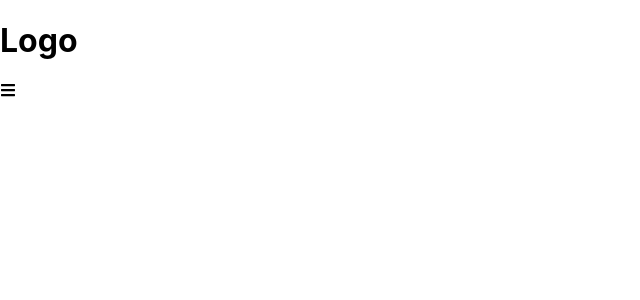
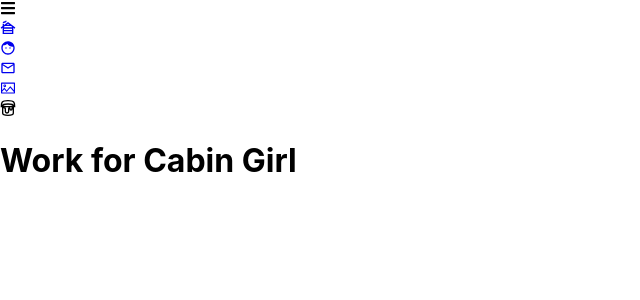
Before and after one commit to wagnergabe/Cabin-Girl, a React (Create React App) app: page /employment in a window 1280 px wide. Shown: the top 300 px of the page, without its empty margins (0-640 px from the left). Built offline with nearby package versions, Linux system fonts and the light colour scheme.

Commit message:
page routing working

```diff
--- a/src/components/Sidebar.jsx
+++ b/src/components/Sidebar.jsx
@@ -1,4 +1,4 @@
-import React from "react";
+import React, { useState } from "react";
 import {MdOutlineCabin, MdOutlineMailOutline} from "react-icons/md";
 import { CgGirl } from "react-icons/cg";
 import { AiOutlinePicture } from "react-icons/ai";
@@ -6,7 +6,9 @@ import { GrPaint } from "react-icons/gr";
 import { FaBars } from "react-icons/fa";
 import { NavLink } from "react-router-dom";
 
-const Sidebar = () => {
+const Sidebar = ({children}) => {
+    const[isOpen ,setIsOpen] = useState(false);
+    const toggle = () => setIsOpen (!isOpen);
   const menuItem = [
     {
       path: "/",
@@ -37,16 +39,25 @@ const Sidebar = () => {
 
   return (
     <div className="container">
-      <div className="sidebar">
-        <div className="top_section">
-          <h1 className="logo">Logo</h1>
-          <div className="bars">
-            <FaBars />
-          </div>
-        </div>
-      </div>
+       <div style={{width: isOpen ? "200px" : "50px"}} className="sidebar">
+           <div className="top_section">
+               <h1 style={{display: isOpen ? "block" : "none"}} className="logo">Logo</h1>
+               <div style={{marginLeft: isOpen ? "50px" : "0px"}} className="bars">
+                   <FaBars onClick={toggle}/>
+               </div>
+           </div>
+           {
+               menuItem.map((item, index)=>(
+                   <NavLink to={item.path} key={index} className="link" activeclassName="active">
+                       <div className="icon">{item.icon}</div>
+                       <div style={{display: isOpen ? "block" : "none"}} className="link_text">{item.name}</div>
+                   </NavLink>
+               ))
+           }
+       </div>
+       <main>{children}</main>
     </div>
-  );
+);
 };
 
 export default Sidebar;
```
